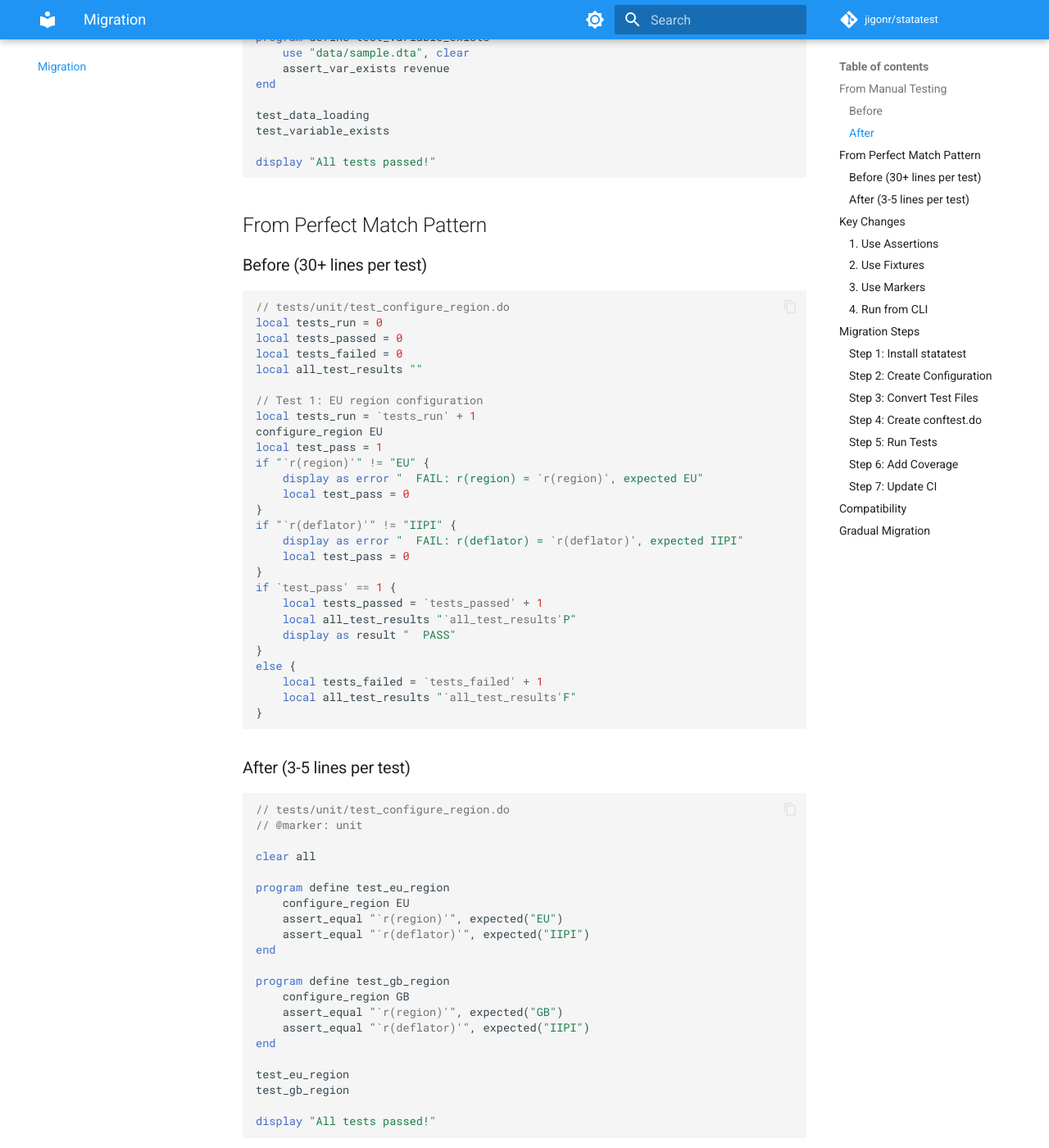
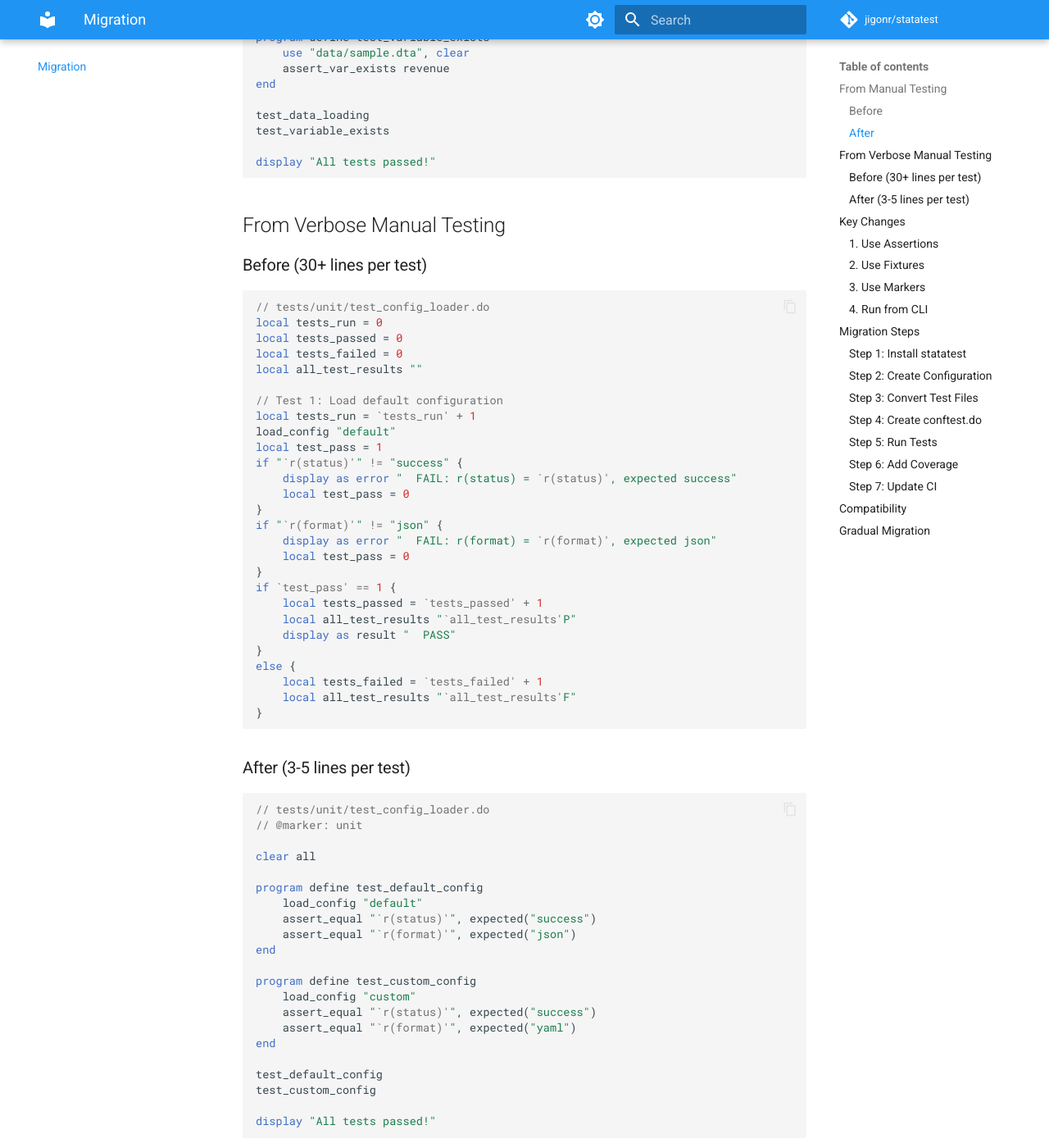
Before and after one commit to jigonr/statatest, an MkDocs documentation site: the page built from docs/migration.md, in a window 1280 px wide and 1400 px high, scrolled down 1016 px. Shown: the whole window at 82% size. Built offline with MkDocs 1.6.1 and Material for MkDocs 9.7.7, drawn with Linux system fonts in a browser that asks for light colours; comment, search, counter and statistics services are not loaded.

Commit message:
docs(migration): replace project-specific pattern with generic example
Replace "From Perfect Match Pattern" section with generic "From Verbose
Manual Testing" section. Remove all references to EU/GB/IIPI and
project-specific function names.

🤖 Generated with [Letta Code](https://letta.com)

Co-Authored-By: Letta <noreply@letta.com>

````diff
--- a/docs/migration.md
+++ b/docs/migration.md
@@ -52,27 +52,27 @@ test_variable_exists
 display "All tests passed!"
 ```
 
-## From Perfect Match Pattern
+## From Verbose Manual Testing
 
 ### Before (30+ lines per test)
 
 ```stata
-// tests/unit/test_configure_region.do
+// tests/unit/test_config_loader.do
 local tests_run = 0
 local tests_passed = 0
 local tests_failed = 0
 local all_test_results ""
 
-// Test 1: EU region configuration
+// Test 1: Load default configuration
 local tests_run = `tests_run' + 1
-configure_region EU
+load_config "default"
 local test_pass = 1
-if "`r(region)'" != "EU" {
-    display as error "  FAIL: r(region) = `r(region)', expected EU"
+if "`r(status)'" != "success" {
+    display as error "  FAIL: r(status) = `r(status)', expected success"
     local test_pass = 0
 }
-if "`r(deflator)'" != "IIPI" {
-    display as error "  FAIL: r(deflator) = `r(deflator)', expected IIPI"
+if "`r(format)'" != "json" {
+    display as error "  FAIL: r(format) = `r(format)', expected json"
     local test_pass = 0
 }
 if `test_pass' == 1 {
@@ -89,25 +89,25 @@ else {
 ### After (3-5 lines per test)
 
 ```stata
-// tests/unit/test_configure_region.do
+// tests/unit/test_config_loader.do
 // @marker: unit
 
 clear all
 
-program define test_eu_region
-    configure_region EU
-    assert_equal "`r(region)'", expected("EU")
-    assert_equal "`r(deflator)'", expected("IIPI")
+program define test_default_config
+    load_config "default"
+    assert_equal "`r(status)'", expected("success")
+    assert_equal "`r(format)'", expected("json")
 end
 
-program define test_gb_region
-    configure_region GB
-    assert_equal "`r(region)'", expected("GB")
-    assert_equal "`r(deflator)'", expected("IIPI")
+program define test_custom_config
+    load_config "custom"
+    assert_equal "`r(status)'", expected("success")
+    assert_equal "`r(format)'", expected("yaml")
 end
 
-test_eu_region
-test_gb_region
+test_default_config
+test_custom_config
 
 display "All tests passed!"
 ```
````
